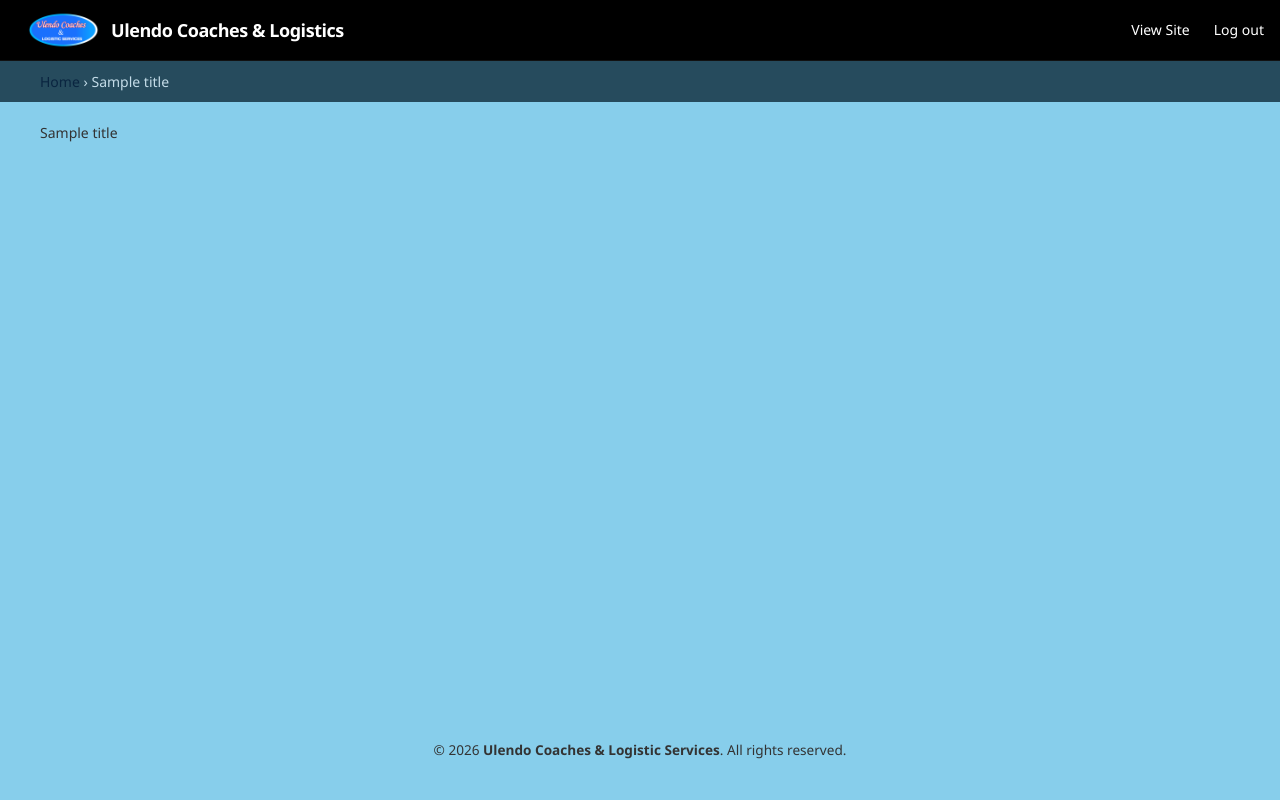
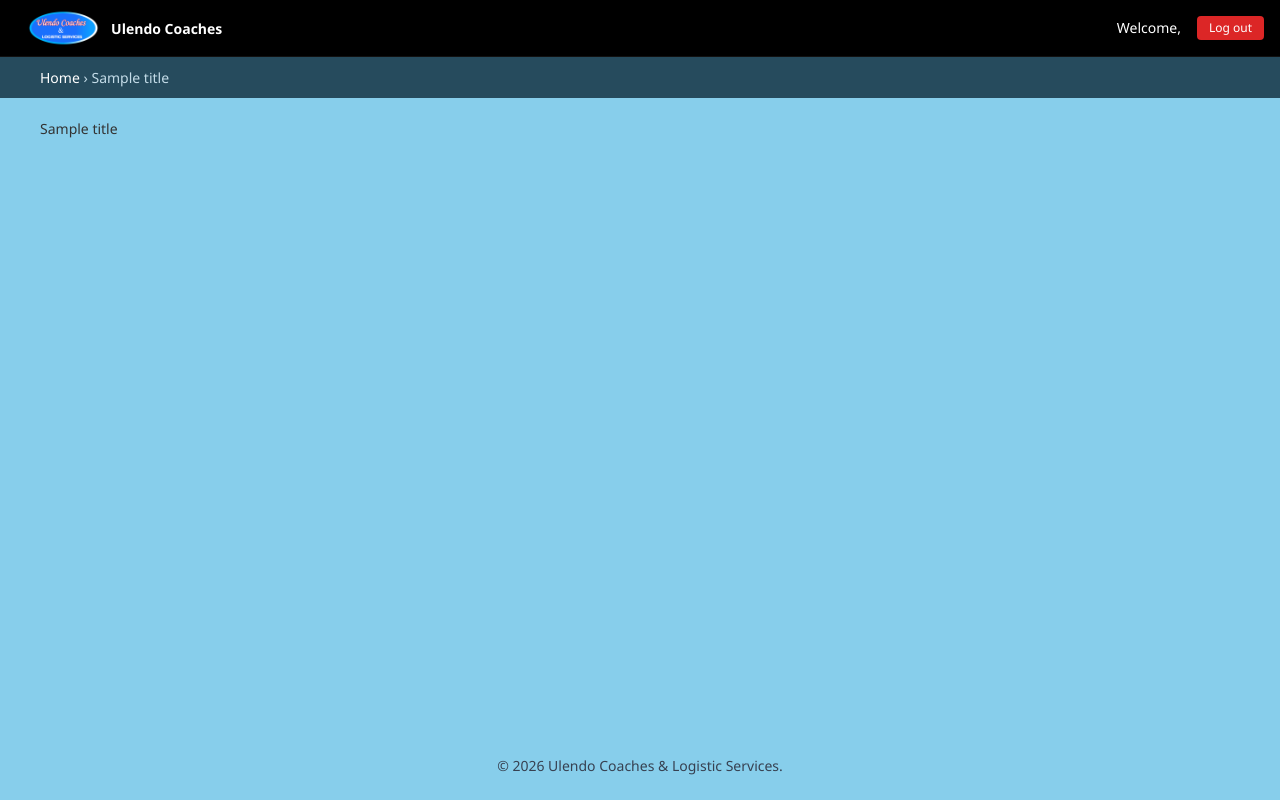
Before and after one commit to chiumiavijay/ulendo-coaches, a Django app: template website/templates/admin/index.html in a window 1280 px wide. Run offline with Django 5.2, Linux system fonts and the light colour scheme; the template is opened without the code that fills it: most values are stand-ins (such as "Sample title", 1, 10 or a date in 2020); some libraries are stand-ins or nearby versions.

Commit message:
Update base_site.html

```diff
--- a/website/templates/admin/base_site.html
+++ b/website/templates/admin/base_site.html
@@ -9,23 +9,19 @@
 {{ block.super }}
 
 <link rel="icon" type="image/png" href="{% static 'images/favicon.png' %}">
-
 <script src="https://cdn.tailwindcss.com"></script>
 
 <style>
-    /* --- Fix Tailwind Conflict with Django Admin Sidebar --- */
-
-    /* Ensure the sidebar is always visible on desktop */
+    /* --- Sidebar Fixes --- */
     #nav-sidebar {
         display: block !important;
         visibility: visible !important;
         transition: transform 0.3s ease-in-out;
-        z-index: 1000;
+        z-index: 1001;
         background: #ffffff !important;
-        border-right: 1px solid #ddd !important;
     }
 
-    /* Desktop Layout: Ensure sidebar and content sit side-by-side */
+    /* Desktop View */
     @media (min-width: 769px) {
         .main > .content {
             display: flex !important;
@@ -35,10 +31,12 @@
             position: relative !important;
             transform: translateX(0) !important;
             min-width: 260px !important;
+            border-right: 1px solid #ddd !important;
         }
+        #sidebar-overlay { display: none !important; }
     }
 
-    /* Mobile Layout: Overlay Sidebar */
+    /* Mobile View */
     @media (max-width: 768px) {
         #nav-sidebar {
             position: fixed !important;
@@ -46,80 +44,52 @@
             left: 0;
             height: 100vh;
             width: 280px;
-            transform: translateX(-100%); /* Hidden by default */
-            box-shadow: 5px 0 15px rgba(0,0,0,0.1);
+            transform: translateX(-100%);
+            box-shadow: 5px 0 15px rgba(0,0,0,0.2);
         }
 
         #nav-sidebar.open {
             transform: translateX(0) !important;
         }
 
-        /* Optional: Hide the default Django 'toggle' arrow since we are using a custom ☰ button */
-        .nav-sidebar-toggler {
-            display: none !important;
+        /* Overlay to click-to-close */
+        #sidebar-overlay {
+            display: none;
+            position: fixed;
+            top: 0;
+            left: 0;
+            width: 100%;
+            height: 100%;
+            background: rgba(0,0,0,0.5);
+            z-index: 1000;
         }
+        #sidebar-overlay.active { display: block; }
+
+        .nav-sidebar-toggler { display: none !important; }
     }
 
-    /* --- Brand Styling --- */
-    body {
-        background: #87CEEB !important; /* Sky Blue background as requested */
-    }
-
-    #content {
-        background: transparent !important;
-    }
-
+    /* --- UI Styling --- */
+    body { background: #87CEEB !important; }
+    #content { background: transparent !important; }
     #header {
         background: #000000 !important;
         border-bottom: 1px solid #111 !important;
-        padding: 10px 0;
+        padding: 8px 0;
     }
+    #header * { color: #ffffff !important; }
 
-    #header, #header * {
-        color: #ffffff !important;
-    }
-
-    #branding h1 a {
-        color: #ffffff !important;
-        text-decoration: none !important;
-    }
-
-    /* Modules and Tables */
     .module {
         background: #ffffff !important;
         border-radius: 12px !important;
         box-shadow: 0 4px 12px rgba(0,0,0,0.06) !important;
-        padding: 16px !important;
-        margin-bottom: 20px !important;
         border: none !important;
     }
 
-    thead th {
-        background: #0a2540 !important;
-        color: #ffffff !important;
-    }
-
-    .button, input[type="submit"] {
+    thead th { background: #0a2540 !important; color: #ffffff !important; }
+    input[type="submit"], .button {
         background: #0a2540 !important;
         color: #ffffff !important;
         border-radius: 6px !important;
-        padding: 8px 15px !important;
-        border: none !important;
-    }
-
-    a {
-        color: #0a2540 !important;
-    }
-
-    a:hover {
-        color: #ff0000 !important;
-    }
-
-    #footer {
-        text-align: center;
-        padding: 20px;
-        font-size: 0.85rem;
-        color: #333;
     }
 </style>
 {% endblock %}
@@ -127,47 +97,49 @@
 {% block extrahead %}
 {{ block.super }}
 <script>
-    // Robust toggle function for the sidebar
     document.addEventListener("DOMContentLoaded", function () {
+        const sidebar = document.getElementById("nav-sidebar");
+        const overlay = document.createElement("div");
+        overlay.id = "sidebar-overlay";
+        document.body.appendChild(overlay);
+
         window.toggleSidebar = function () {
-            const sidebar = document.getElementById("nav-sidebar");
-            if (sidebar) {
-                sidebar.classList.toggle("open");
-            } else {
-                console.error("Sidebar element #nav-sidebar not found in DOM.");
-            }
+            sidebar.classList.toggle("open");
+            overlay.classList.toggle("active");
         };
+
+        // Close when clicking overlay
+        overlay.addEventListener("click", toggleSidebar);
     });
 </script>
 {% endblock %}
 
 {% block branding %}
 <div class="flex items-center px-4 space-x-3">
-    <button type="button" onclick="toggleSidebar()" class="md:hidden text-white text-2xl focus:outline-none mr-2">
+    <button type="button" onclick="toggleSidebar()" class="md:hidden text-white text-2xl focus:outline-none">
         ☰
     </button>
 
-    {% if 'logo.png' %}
-        <img src="{% static 'images/logo.png' %}" class="h-10 w-auto" alt="Ulendo Logo">
-    {% endif %}
+    <img src="{% static 'images/logo.png' %}" class="h-10 w-auto" alt="Logo">
 
-    <h1 class="text-lg font-bold tracking-tight">
-        <a href="{% url 'admin:index' %}">
-            Ulendo Coaches & Logistics
-        </a>
+    <h1 class="text-md font-bold">
+        <a href="{% url 'admin:index' %}">Ulendo Coaches</a>
     </h1>
 </div>
 {% endblock %}
 
 {% block usertools %}
-<div class="flex items-center space-x-6 text-sm px-4">
-    <span class="hidden sm:inline">User: <strong>{{ user.username }}</strong></span>
+<div class="flex items-center space-x-4 text-sm px-4">
+    <span class="text-white">Welcome, <strong>{{ user.username }}</strong></span>
 
-    <a href="{% url 'home' %}" class="hover:underline">View Site</a>
+    <div class="hidden sm:flex space-x-4">
+        <a href="{% url 'home' %}" class="hover:underline">View Site</a>
+        <a href="{% url 'admin:password_change' %}" class="hover:underline">Password</a>
+    </div>
 
-    <form action="{% url 'admin:logout' %}" method="post" style="display:inline;">
+    <form action="{% url 'admin:logout' %}" method="post" class="inline">
         {% csrf_token %}
-        <button type="submit" class="text-white hover:text-red-400 font-medium">
+        <button type="submit" class="bg-red-600 px-3 py-1 rounded text-white text-xs hover:bg-red-700">
             Log out
         </button>
     </form>
@@ -175,7 +147,7 @@
 {% endblock %}
 
 {% block footer %}
-<div id="footer">
-    &copy; 2026 <strong>Ulendo Coaches & Logistic Services</strong>. All rights reserved.
+<div class="text-center py-6 text-sm text-gray-700">
+    &copy; 2026 Ulendo Coaches & Logistic Services.
 </div>
 {% endblock %}
```
